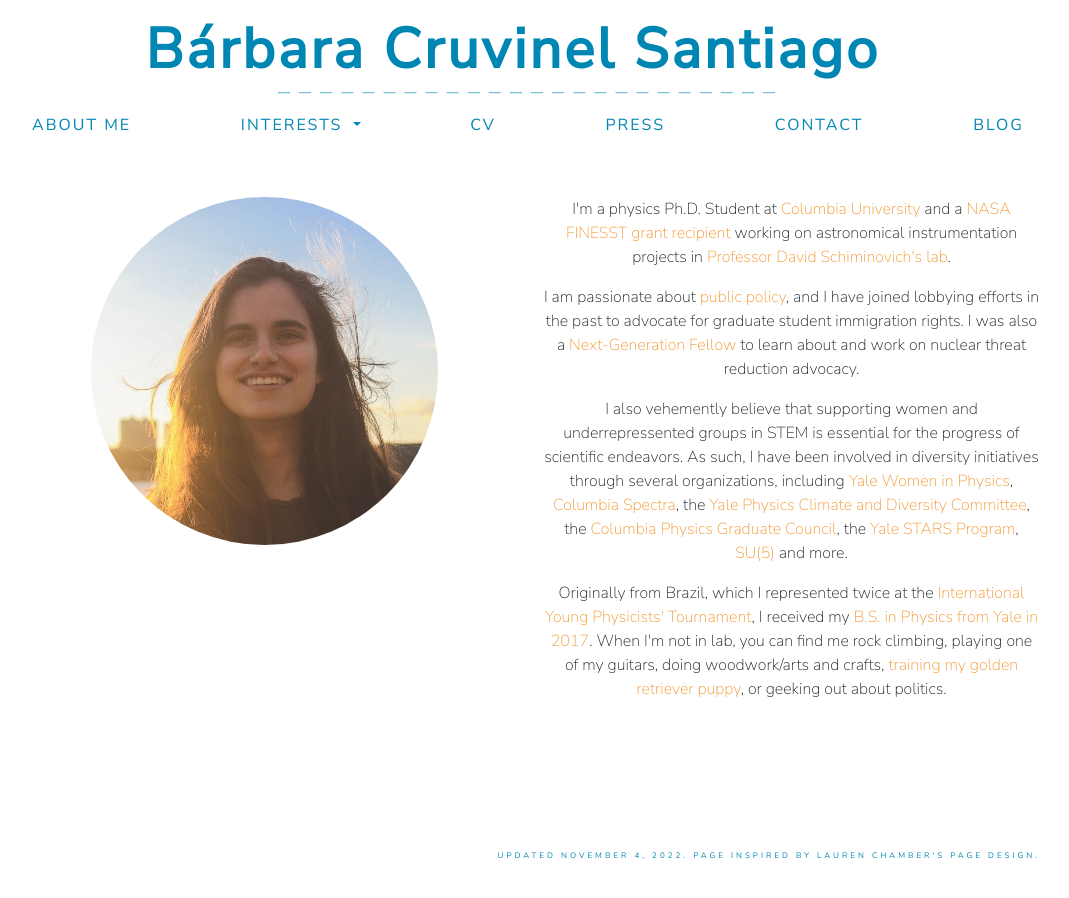
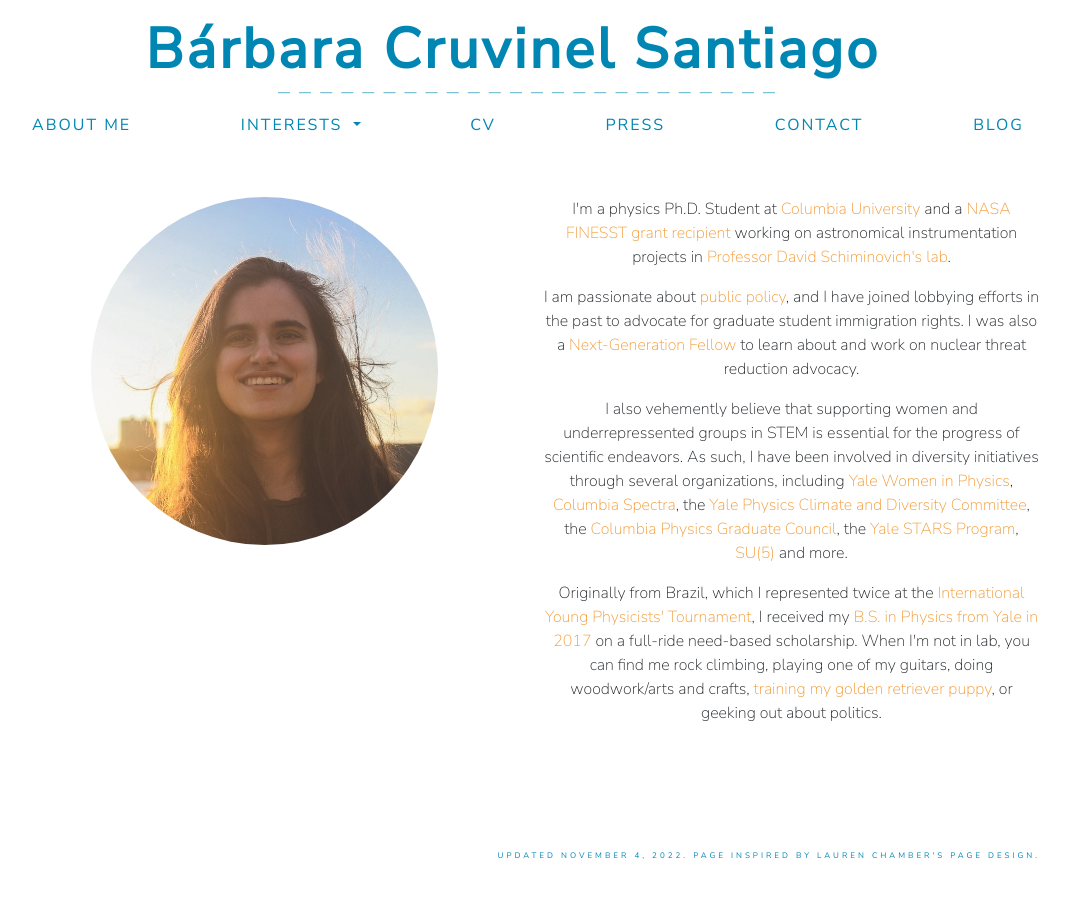
Before and after one commit to barbaracrusan/barbaracrusan.github.io, a Jekyll site: the page built from index.html, in a window 1280 px wide. Shown: the whole page, without its empty margins (112-1181 px from the left). Built offline with Jekyll 4.4.1, drawn with Linux system fonts in a browser that asks for light colours; nearby versions of some CDN libraries.

Commit message:
updated bio

```diff
--- a/index.html
+++ b/index.html
@@ -17,7 +17,7 @@
 
         <p>I also vehemently believe that supporting women and underrepressented groups in STEM is essential for the progress of scientific endeavors. As such, I have been involved in diversity initiatives through several organizations, including <a href="https://womeninphysics.sites.yale.edu/" target="_blank">Yale Women in Physics</a>, <a href="https://spectra.physics.columbia.edu/" target="_blank">Columbia Spectra</a>, the <a href="https://physics.yale.edu/about/climate-and-diversity-committee" target="_blank">Yale Physics Climate and Diversity Committee</a>, the <a href="http://pgc.physics.columbia.edu/" target="_blank">Columbia Physics Graduate Council</a>, the <a href="https://science.yalecollege.yale.edu/stars" target="_blank">Yale STARS Program</a>, <a href="https://www.su5.group/" target="_blank">SU(5)</a> and more.</p>
 
-        <p>Originally from Brazil, which I represented twice at the <a href="pdfs/press/IYPT_Tribuna.pdf" target="_blank">International Young Physicists' Tournament</a>, I received my <a href="https://g1.globo.com/educacao/noticia/formados-em-universidades-de-ponta-nos-eua-listam-razoes-para-nao-voltar-ao-brasil.ghtml" target="_blank">B.S. in Physics from Yale in 2017</a>. When I'm not in lab, you can find me rock climbing, playing one of my guitars, doing woodwork/arts and crafts, <a href="https://www.instagram.com/doguinho.gringo" target="_blank">training my golden retriever puppy</a>, or geeking out about politics.</p>
+        <p>Originally from Brazil, which I represented twice at the <a href="pdfs/press/IYPT_Tribuna.pdf" target="_blank">International Young Physicists' Tournament</a>, I received my <a href="https://g1.globo.com/educacao/noticia/formados-em-universidades-de-ponta-nos-eua-listam-razoes-para-nao-voltar-ao-brasil.ghtml" target="_blank">B.S. in Physics from Yale in 2017</a> on a full-ride need-based scholarship. When I'm not in lab, you can find me rock climbing, playing one of my guitars, doing woodwork/arts and crafts, <a href="https://www.instagram.com/doguinho.gringo" target="_blank">training my golden retriever puppy</a>, or geeking out about politics.</p>
 
 
       </div>
```
